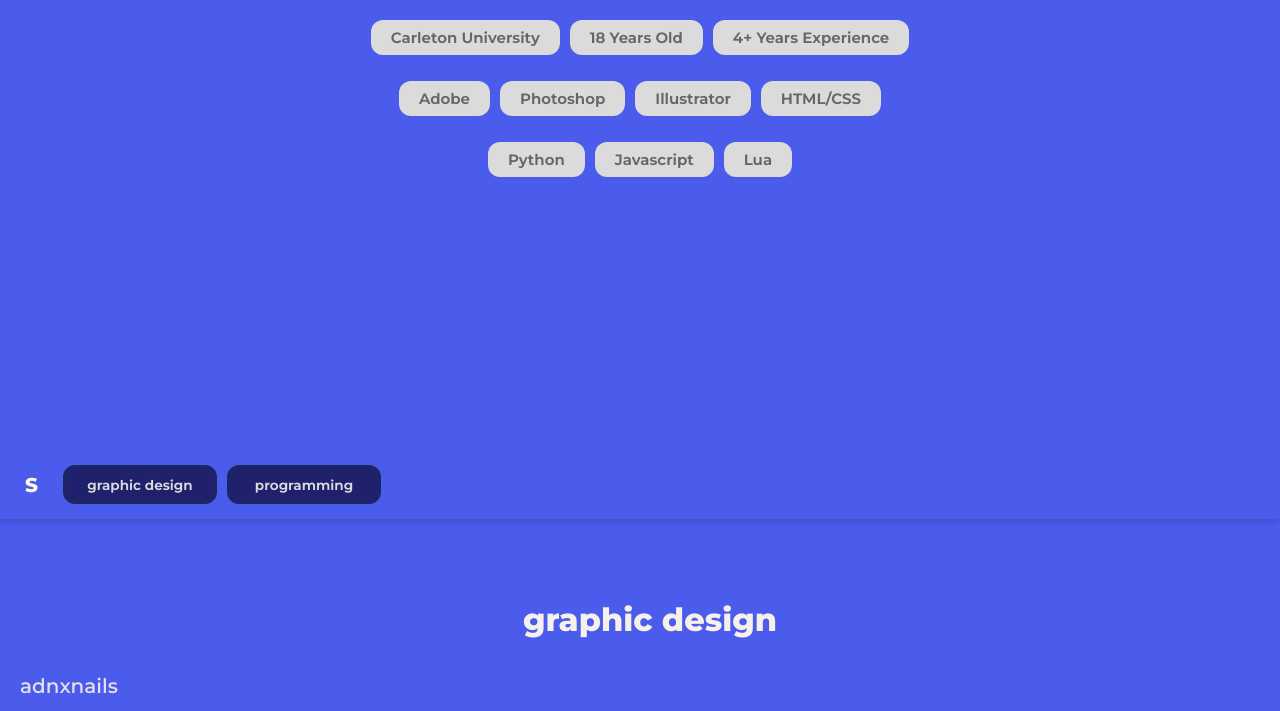
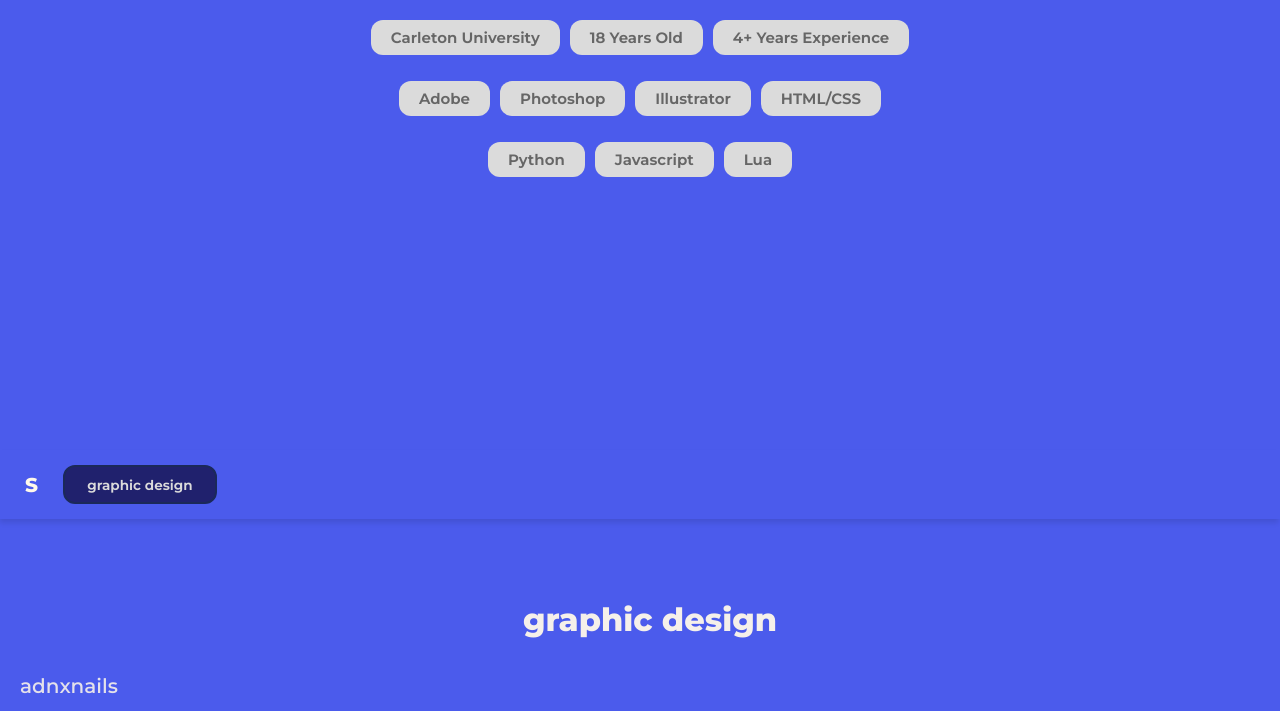
Before and after one commit to sympsy/sympsy-portfolio, a plain HTML site: page index.html in a window 1280 px wide. Shown: the part 350-1061 px from the top of the page. Drawn offline with Linux system fonts and the light colour scheme; files whose address does not match are found by name.

Commit message:
Update index.html

```diff
--- a/index.html
+++ b/index.html
@@ -44,7 +44,7 @@
         <a id="sympsyBadge" href="#hero">S</a>
         <div class="navGrid">
             <a class="navButton" href="#graphic-design">graphic design</a> <!---- id="activeNavButton"-->
-            <a class="navButton" href="/programming.html">programming</a>
+            <!---- <a class="navButton" href="/programming.html">programming</a> -->
         </div>
     </div>
 
```
